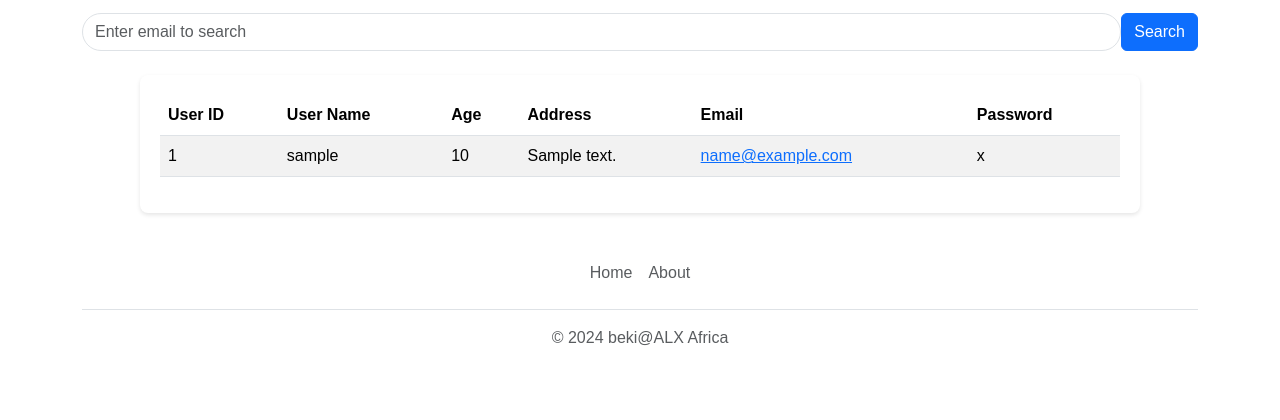
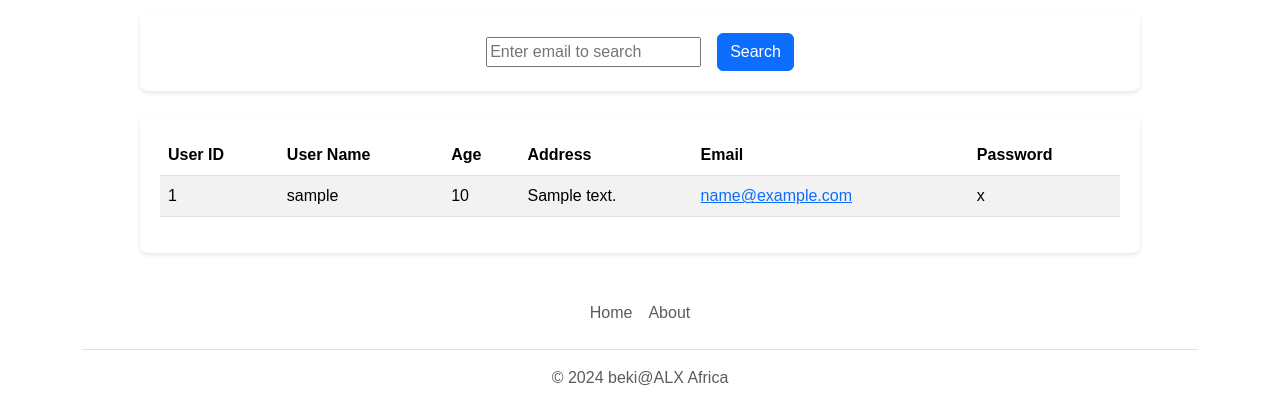
Before and after one commit to bekiyeromm/online-job-application, a Flask app: template templates/view-all-member.html in a window 1280 px wide. Shown: the part 73-493 px from the top of the page. Run offline with Flask 3, Linux system fonts and the light colour scheme; the template is opened without the code that fills it: most values are stand-ins (such as "Sample title", 1, 10 or a date in 2020); some libraries are stand-ins or nearby versions.

Commit message:
search button style changed

```diff
--- a/templates/view-all-member.html
+++ b/templates/view-all-member.html
@@ -12,10 +12,10 @@
     {% include 'admin.html' %}
     <div class="container">
         <h2 class="text-center mb-4 mt-4">All Sign Up Users List</h2>
-        <form class="search-form d-flex justify-content-center align-items-center" method="GET" action="{{ url_for('search_user') }}">
-            <input type="email" class="form-control search-input mr-2" id="email" name="email" placeholder="Enter email to search" required>
-            <button type="submit" class="btn btn-primary search-button">Search</button>
-        </form>
+            <form class="table-container mt-4 search-form d-flex justify-content-center align-items-center" method="GET" action="{{ url_for('search_user') }}">
+                <input type="email" class="col-12 col-lg-auto mb-3 mb-lg-0 me-lg-3" id="email" name="email" placeholder="Enter email to search" required>
+                <button type="submit" class="btn btn-primary search-button">Search</button>
+            </form>
         <div class="table-container mt-4">
             <table class="table table-striped">
                 <thead>
```
